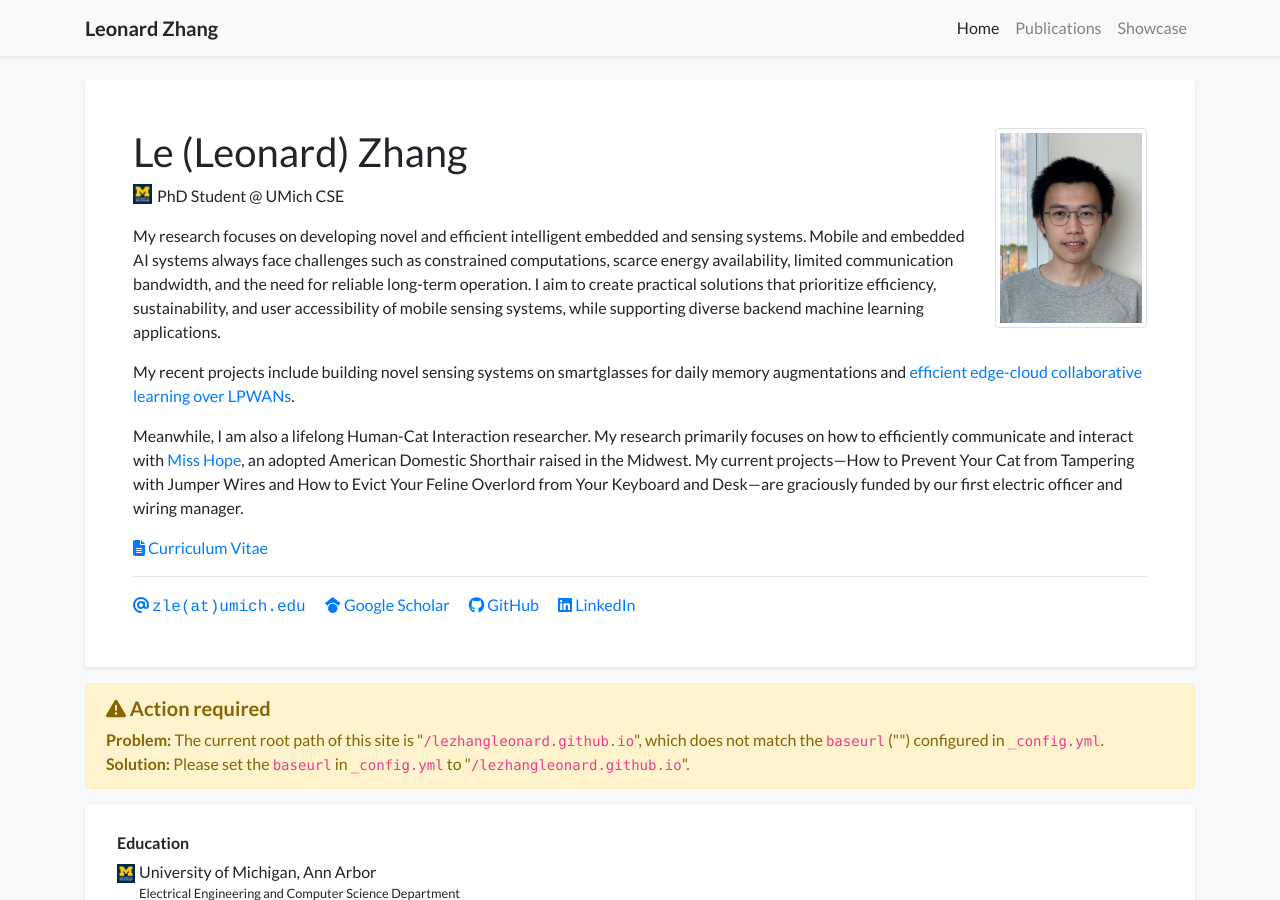
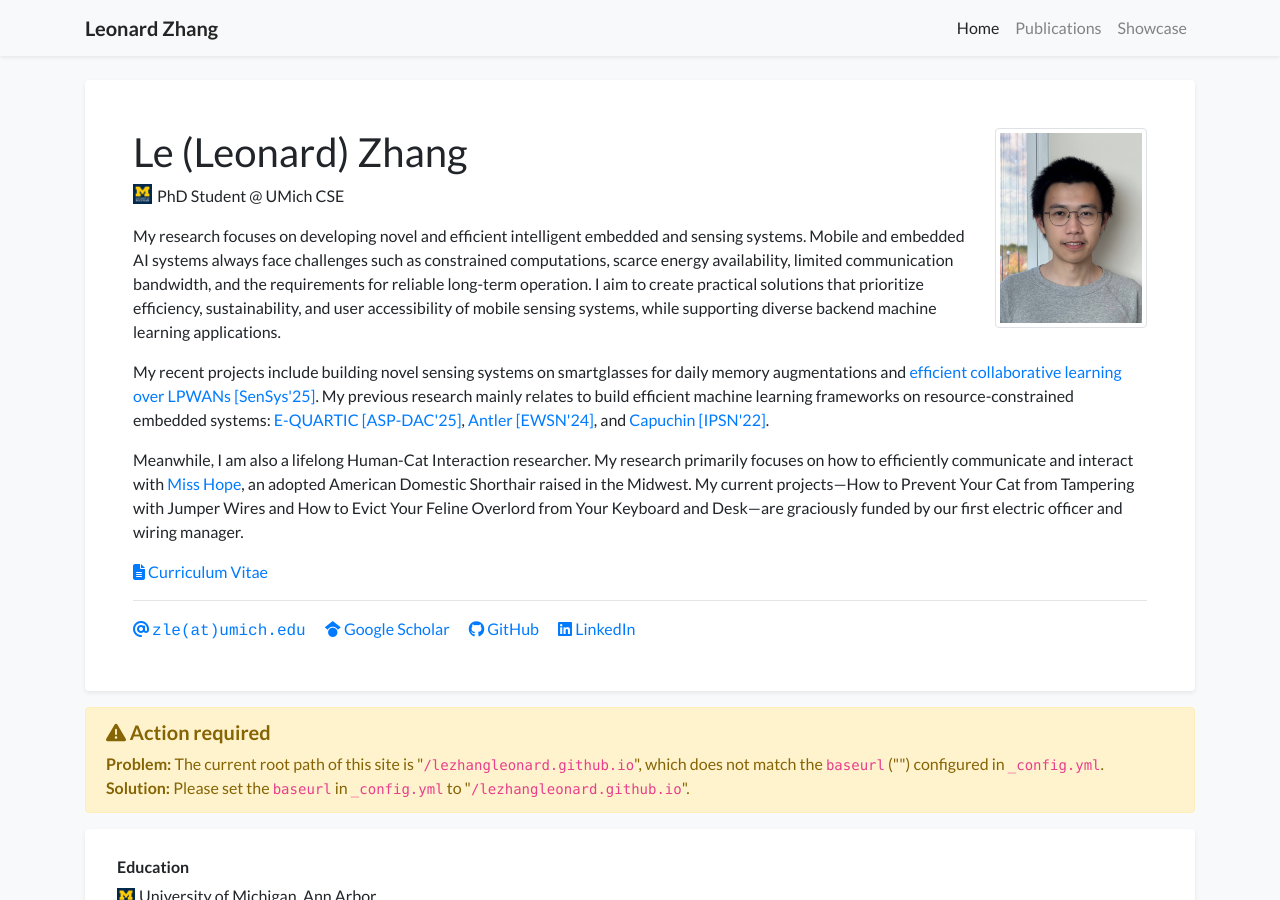
Before and after one commit to lezhangleonard/lezhangleonard.github.io, a Jekyll site: the page built from index.html, in a window 1280 px wide and 900 px high. Built offline with Jekyll 4.4.1, drawn with Linux system fonts in a browser that asks for light colours; nearby versions of some CDN libraries; a style sheet for code colours, icons or effects is not loaded.

Commit message:
Revise short bio and add project references
Updated the short bio to improve clarity and added references to recent projects.

```diff
--- a/_data/profile.yml
+++ b/_data/profile.yml
@@ -16,11 +16,15 @@ short_bio_text_justify: false
 short_bio: >-
   <p>
     My research focuses on developing novel and efficient intelligent embedded and sensing systems.
-    Mobile and embedded AI systems always face challenges such as constrained computations, scarce energy availability, limited communication bandwidth, and the need for reliable long-term operation.
+    Mobile and embedded AI systems always face challenges such as constrained computations, scarce energy availability, limited communication bandwidth, and the requirements for reliable long-term operation.
     I aim to create practical solutions that prioritize efficiency, sustainability, and user accessibility of mobile sensing systems, while supporting diverse backend machine learning applications.
   </p>
   <p>
-    My recent projects include building novel sensing systems on smartglasses for daily memory augmentations and <a href="https://dl.acm.org/doi/abs/10.1145/3715014.3722078">efficient edge-cloud collaborative learning over LPWANs</a>.
+    My recent projects include building novel sensing systems on smartglasses for daily memory augmentations and <a href="https://dl.acm.org/doi/abs/10.1145/3715014.3722078">efficient collaborative learning over LPWANs [SenSys'25]</a>.
+    My previous research mainly relates to build efficient machine learning frameworks on resource-constrained embedded systems:
+    <a href="https://dl.acm.org/doi/pdf/10.1145/3658617.3697751">E-QUARTIC [ASP-DAC'25]</a>,
+    <a href="https://arxiv.org/pdf/2302.13155">Antler [EWSN'24]</a>, and
+    <a href="https://yuboluo.github.io/publication/07_capuchin/07_Capuchin.pdf">Capuchin [IPSN'22]</a>.
   </p>
 
 
```
